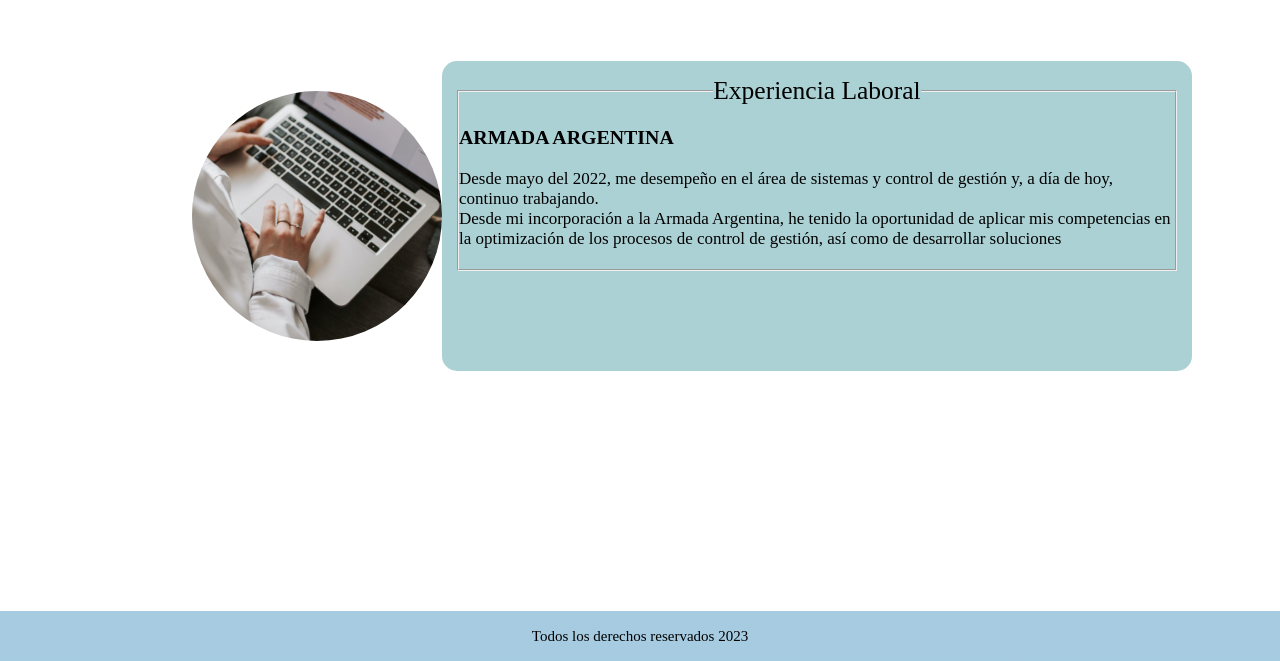
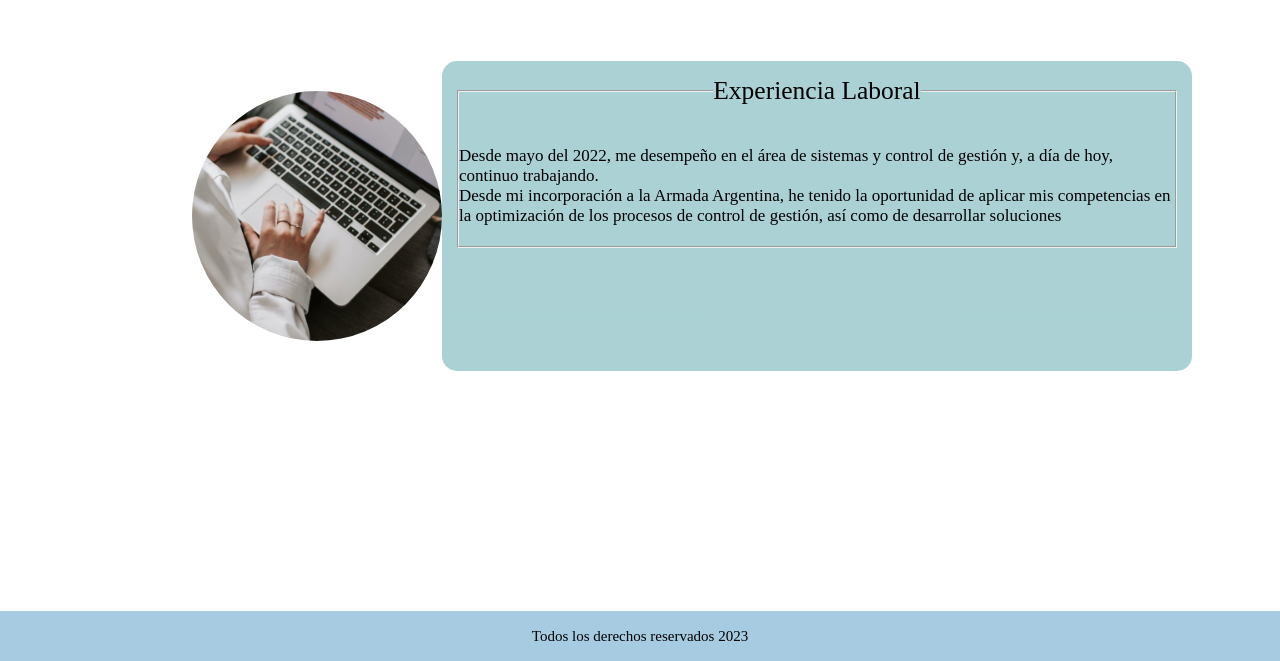
Before and after one commit to araceli-cejas/CV, a plain HTML site: page experiencia.html in a window 1280 px wide. Shown: the part 139-800 px from the top of the page. Drawn offline with Linux system fonts and the light colour scheme.

Commit message:
Update experiencia.html

```diff
--- a/experiencia.html
+++ b/experiencia.html
@@ -29,7 +29,7 @@
                 <fieldset >
                     <legend ><h2>Experiencia Laboral</h2></legend>
                     <br>
-                    <H3>ARMADA ARGENTINA</H3>
+
                     <br>
                     <p>Desde mayo del 2022, me desempeño en el área de sistemas y control de gestión y, a día de hoy,
                     continuo trabajando.</p>
```
